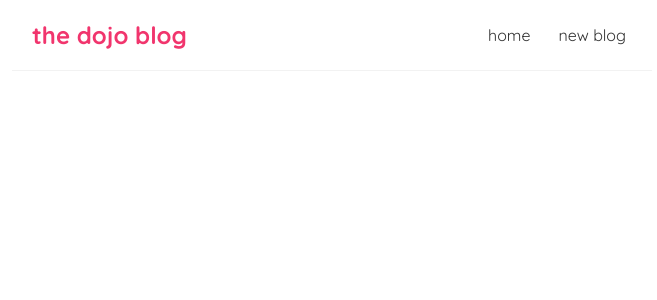
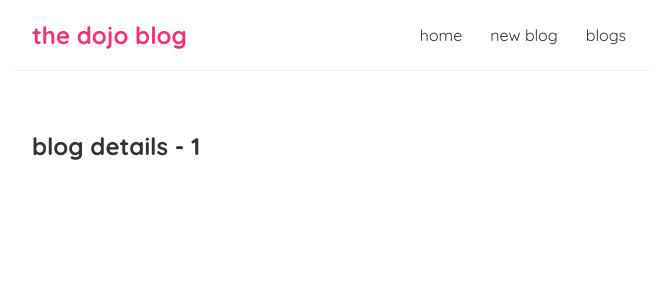
Before and after one commit to Paradox369/react-basics, a React (Create React App) app: page /blogs/1 in a window 1280 px wide. Shown: the top 300 px of the page, without its empty margins (308-965 px from the left). Built offline with nearby package versions, Linux system fonts and the light colour scheme.

Commit message:
working with search parameters

```diff
--- a/src/App.js
+++ b/src/App.js
@@ -2,6 +2,7 @@
 import Home from "./Home";
 import Create from "./Create";
 import { BrowserRouter as Router, Route, Switch } from "react-router-dom";
+import BlogDetails from "./BlogDetails";
 
 function App() {
   return (
@@ -16,6 +17,9 @@
             <Route path="/create">
               <Create />
             </Route>
+            <Route path="/blogs/:id">
+              <BlogDetails />
+            </Route>
           </Switch>
         </div>
       </div>
--- /dev/null
+++ b/src/BlogDetails.js
@@ -0,0 +1,13 @@
+import { useParams } from "react-router-dom";
+
+const BlogDetails = () => {
+  const { id } = useParams();
+
+  return (
+    <div className="blog-details">
+      <h2>blog details - {id}</h2>
+    </div>
+  );
+};
+
+export default BlogDetails;
--- a/src/BlogList.js
+++ b/src/BlogList.js
@@ -1,3 +1,5 @@
+import { Link } from "react-router-dom";
+
 const BlogList = ({ blogs, title }) => {
   //   const blogs = props.blogs;
   //   const title = props.title;
@@ -7,8 +9,10 @@
       <h2> {title} </h2>
       {blogs.map((blog) => (
         <div className="blog-preview" key={blog.id}>
-          <h2>{blog.title} </h2>
-          <p>written by {blog.author} </p>
+          <Link to={`/blogs/${blog.id}`}>
+            <h2>{blog.title} </h2>
+            <p>written by {blog.author} </p>
+          </Link>
         </div>
       ))}
     </div>
--- a/src/NavBar.js
+++ b/src/NavBar.js
@@ -8,6 +8,7 @@
       <div className="links">
         <Link to="/">home</Link>
         <Link to="/create">new blog</Link>
+        <Link to="/blogs">blogs</Link>
       </div>
     </nav>
   );
```
